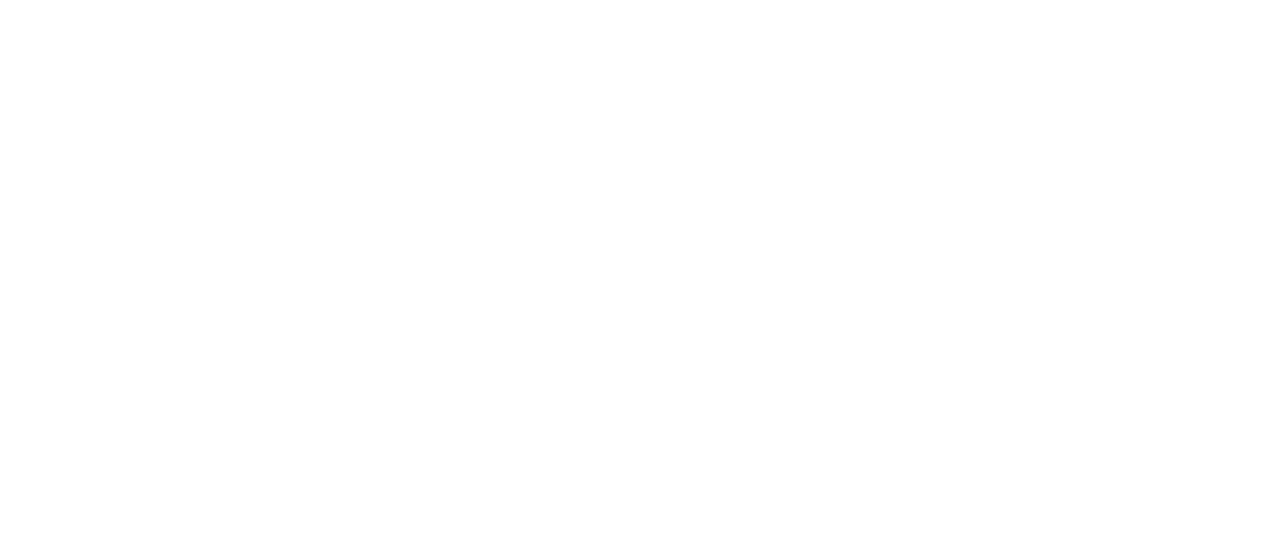
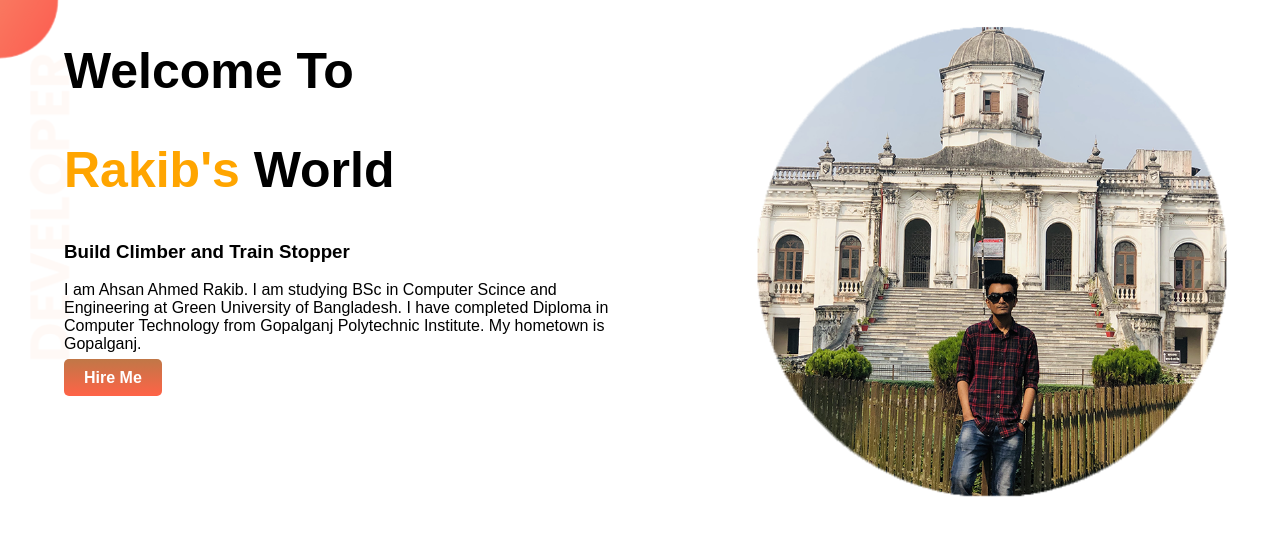
Before and after one commit to ahsanahmedrakib/developer_portfolio, a plain HTML site: page index.html in a window 1280 px wide. Drawn offline with Linux system fonts and the light colour scheme.

Commit message:
Top banner added

```diff
--- a/index.html
+++ b/index.html
@@ -9,5 +9,18 @@
 </head>
 <body>
 
+    <section id="first">
+        <div class="first_right">
+            <h1>Welcome To</h1>
+            <h1 class="orange_color"><span>Rakib's</span> World</h1>
+            <h3>Build Climber and Train Stopper</h3>
+            <p>I am Ahsan Ahmed Rakib. I am studying BSc in Computer Scince and Engineering at Green University of Bangladesh. I have completed Diploma in Computer Technology from Gopalganj Polytechnic Institute. My hometown is Gopalganj.</p>
+            <a class="link_button" href="https://www.linkedin.com/in/ahsan-ahmed-rakib-43745514a/" target="_blank">Hire Me</a>
+        </div>
+        <div class="first_left">
+            <img src="images/rakib.png" alt="">
+        </div>
+    </section>
+
 </body>
 </html>
--- a/style.css
+++ b/style.css
@@ -0,0 +1,37 @@
+body{
+    font-family: 'Poppins', sans-serif;
+    margin: 0;
+}
+h1{
+    font-size: 50px;
+}
+.orange_color span{
+    color: orange;
+}
+section{
+    display: flex;
+}
+.first_right{
+    width: 50%;
+    padding-left: 5%;
+}
+.first_left{
+    width: 50%;
+    padding-left: 5%;
+}
+.first_left img{
+    width: 100%;
+}
+.link_button{
+    text-decoration: none;
+    background-image: linear-gradient(rgb(192, 119, 71), tomato);
+    color: white;
+    font-weight: bold
+    ;
+    padding: 10px 20px;
+    border-radius: 5px;
+}
+#first{
+    background-image: url(images/top-banner.png);
+    background-repeat: no-repeat;
+}
```
Also changed, not shown: images/3.png (added), images/6.png (added), images/8.png (added), images/dream-bg.png (added), images/exp-bg.png (added), images/rakib.png (added), images/top-banner.png (added), 5 other files.
